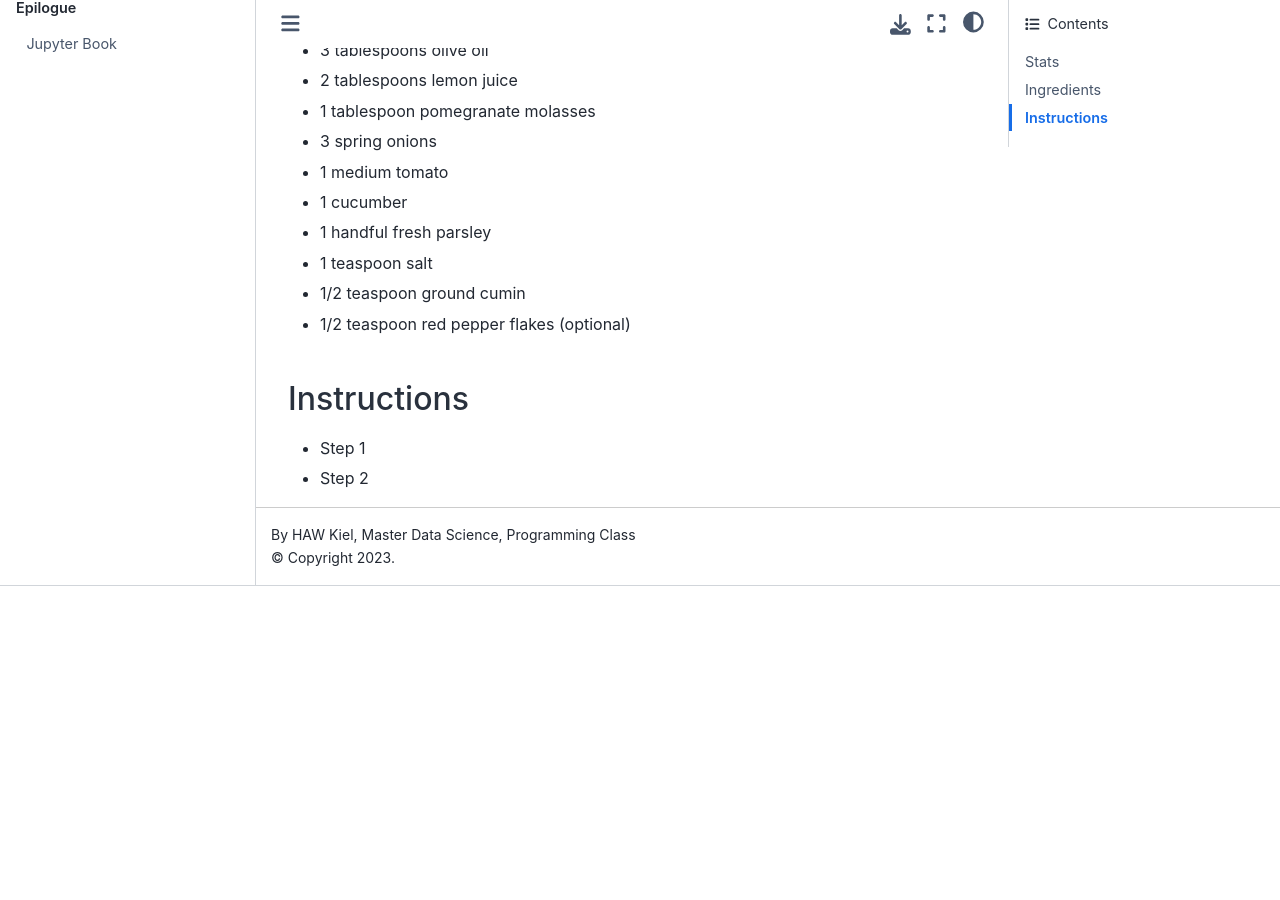
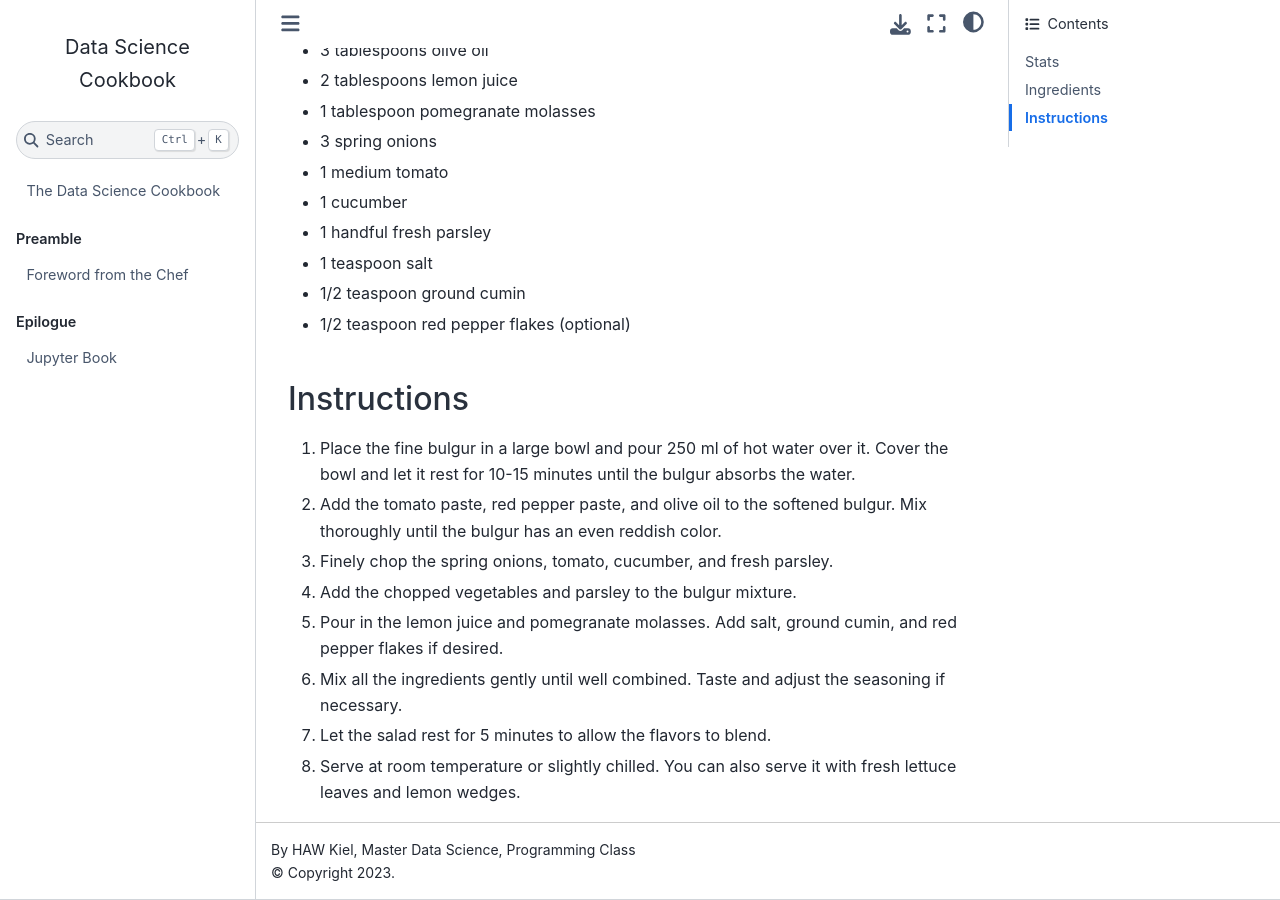
Before and after one commit to alirhml/data-science-cookbook, a Jupyter Book: the page built from recipes/2026-winter/kisir/recipe.md, in a window 1280 px wide and 900 px high, scrolled down 640 px. Built offline with Jupyter Book 1.0.4 settings and Sphinx 7.4.7 and the Sphinx Book theme 1.1.4, drawn with Linux system fonts in a browser that asks for light colours; before the commit the page ends 1226 px from its top, so only the background shows below that.

Commit message:
Add Kisir cooking instructions

```diff
--- a/recipes/2026-winter/kisir/recipe.md
+++ b/recipes/2026-winter/kisir/recipe.md
@@ -32,5 +32,19 @@ and represents traditional Turkish home cooking.
 - 1/2 teaspoon red pepper flakes (optional)
 
 ## Instructions
-- Step 1
-- Step 2
+
+1. Place the fine bulgur in a large bowl and pour 250 ml of hot water over it. Cover the bowl and let it rest for 10-15 minutes until the bulgur absorbs the water.
+
+2. Add the tomato paste, red pepper paste, and olive oil to the softened bulgur. Mix thoroughly until the bulgur has an even reddish color.
+
+3. Finely chop the spring onions, tomato, cucumber, and fresh parsley.
+
+4. Add the chopped vegetables and parsley to the bulgur mixture.
+
+5. Pour in the lemon juice and pomegranate molasses. Add salt, ground cumin, and red pepper flakes if desired.
+
+6. Mix all the ingredients gently until well combined. Taste and adjust the seasoning if necessary.
+
+7. Let the salad rest for 5 minutes to allow the flavors to blend.
+
+8. Serve at room temperature or slightly chilled. You can also serve it with fresh lettuce leaves and lemon wedges.
```
